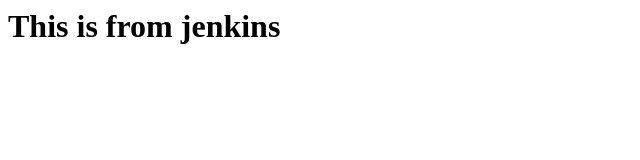
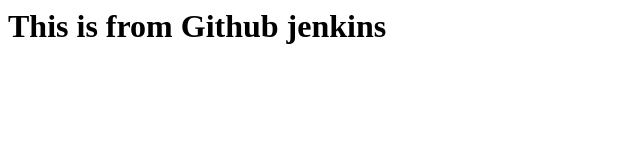
Before and after one commit to prateektiwary/jenkins, a plain HTML site: page index.html in a window 1280 px wide. Shown: the whole page, without its empty margins (0-640 px from the left). Drawn offline with Linux system fonts and the light colour scheme.

Commit message:
Update index.html

```diff
--- a/index.html
+++ b/index.html
@@ -1,3 +1,3 @@
 <html>
-<h1>This is from jenkins</h1>
+<h1>This is from Github jenkins</h1>
 </html>
```
